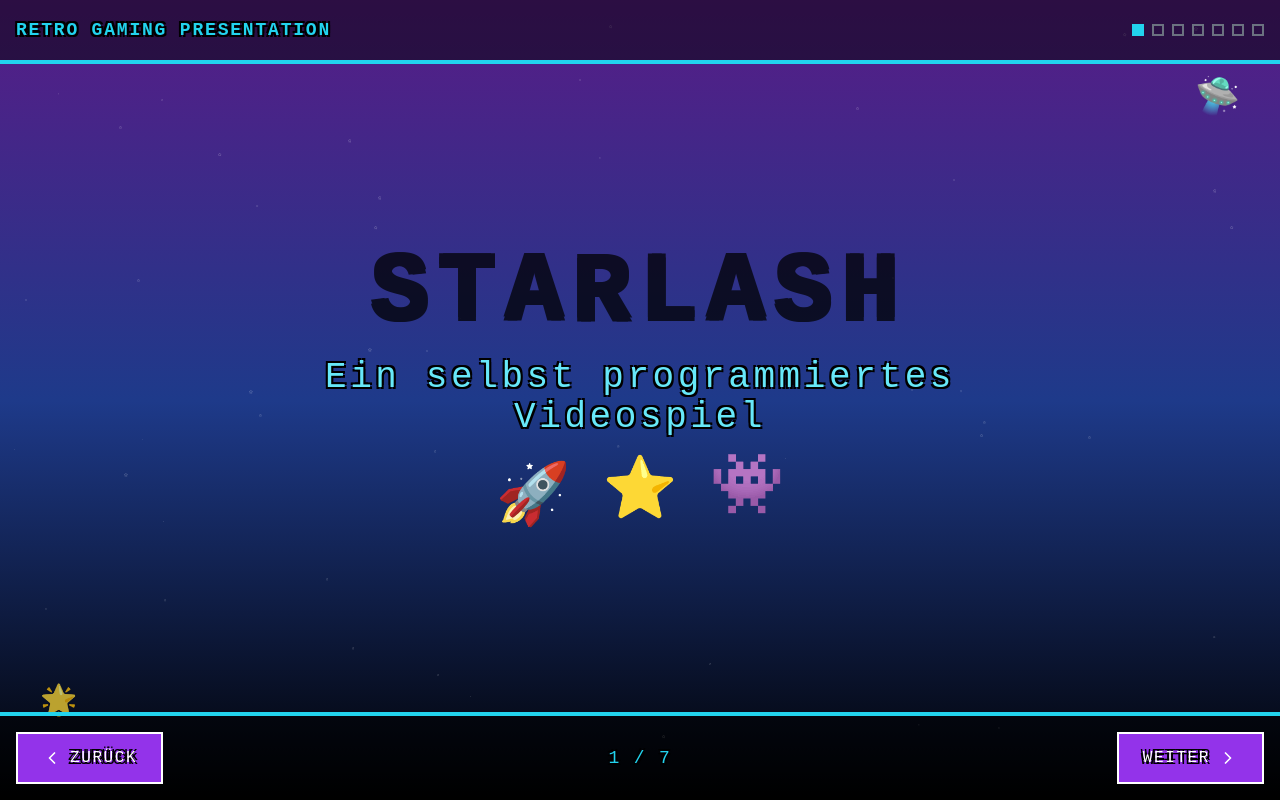
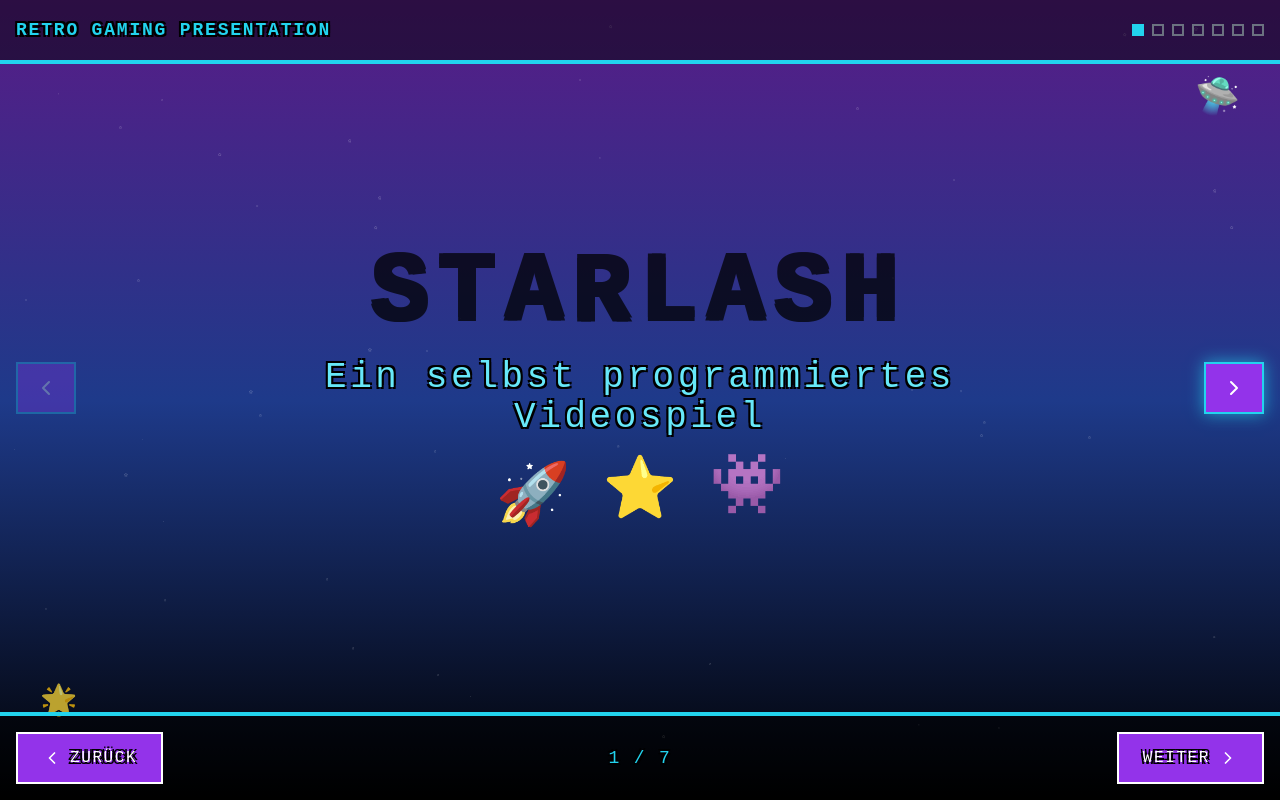
Before and after one commit to Saruma31/starlash-retro-slideshow, a React (Vite) app: page / in a window 1280 px wide. Built offline with nearby package versions, Linux system fonts and the light colour scheme.

Commit message:
Add navigation buttons to slides
Add "next" and "previous" buttons with consistent design to each slide.

```diff
--- a/src/components/RetroSlideshow.tsx
+++ b/src/components/RetroSlideshow.tsx
@@ -1,4 +1,3 @@
-
 import React, { useState, useEffect } from 'react';
 import { ChevronLeft, ChevronRight, Star, Zap } from 'lucide-react';
 
@@ -172,9 +171,31 @@ const RetroSlideshow = () => {
           </div>
         </div>
 
-        {/* Main content area */}
-        <div className="flex-1 flex items-center justify-center p-8">
-          <div className="max-w-4xl w-full">
+        {/* Main content area with integrated navigation */}
+        <div className="flex-1 flex items-center justify-center p-8 relative">
+          {/* Left Navigation Button */}
+          <button
+            onClick={prevSlide}
+            disabled={currentSlide === 0}
+            className={`absolute left-4 top-1/2 transform -translate-y-1/2 z-20 pixel-font bg-purple-600 hover:bg-purple-500 text-white px-4 py-3 border-2 border-cyan-400 transition-all duration-200 ${
+              currentSlide === 0 ? 'opacity-30 cursor-not-allowed' : 'hover:border-yellow-400 hover:shadow-lg glow-animation'
+            }`}
+          >
+            <ChevronLeft size={24} />
+          </button>
+
+          {/* Right Navigation Button */}
+          <button
+            onClick={nextSlide}
+            disabled={currentSlide === slides.length - 1}
+            className={`absolute right-4 top-1/2 transform -translate-y-1/2 z-20 pixel-font bg-purple-600 hover:bg-purple-500 text-white px-4 py-3 border-2 border-cyan-400 transition-all duration-200 ${
+              currentSlide === slides.length - 1 ? 'opacity-30 cursor-not-allowed' : 'hover:border-yellow-400 hover:shadow-lg glow-animation'
+            }`}
+          >
+            <ChevronRight size={24} />
+          </button>
+
+          <div className="max-w-4xl w-full mx-8">
             {currentSlideData.type === 'title' && (
               <div className="text-center space-y-8">
                 <div className="space-y-4">
@@ -252,7 +273,7 @@ const RetroSlideshow = () => {
           </div>
         </div>
 
-        {/* Navigation */}
+        {/* Bottom Navigation */}
         <div className="bg-black bg-opacity-50 border-t-4 border-cyan-400 p-4">
           <div className="flex justify-between items-center">
             <button
```
